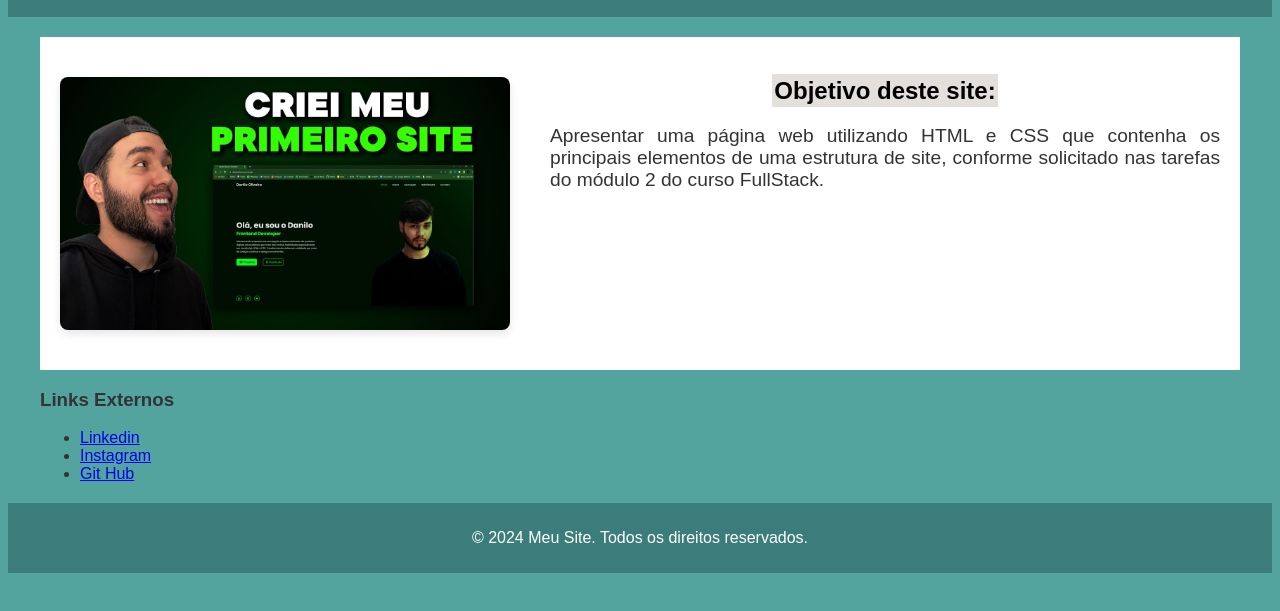
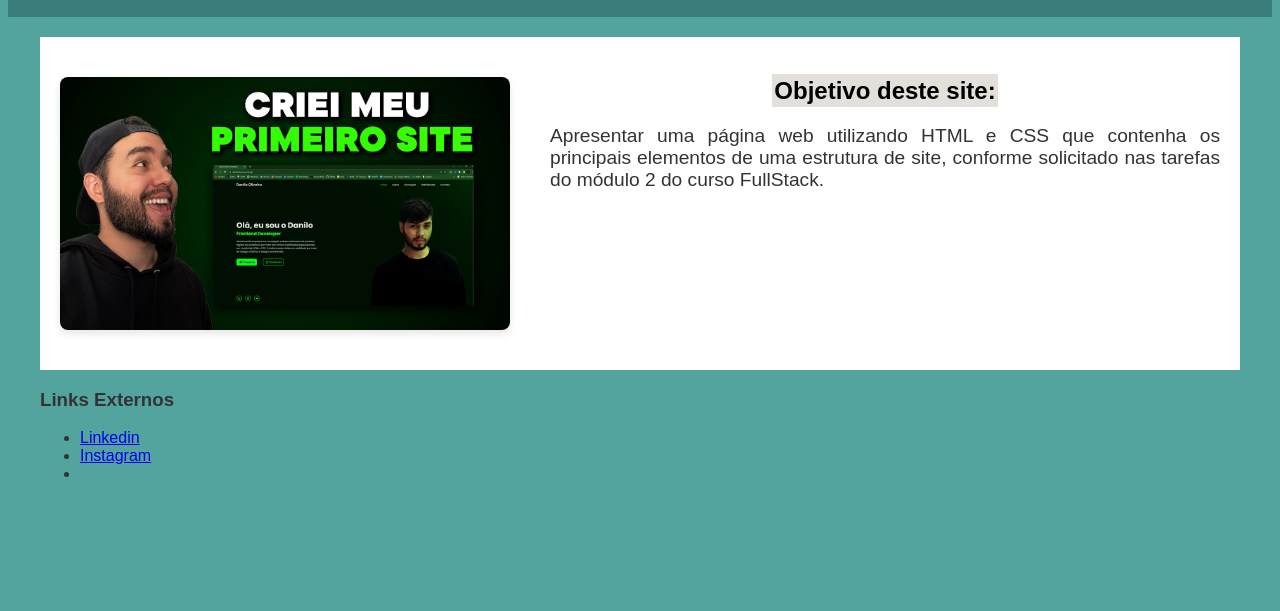
Before and after one commit to DanyelaSoares/atividade3, a plain HTML site: page index.html in a window 1280 px wide. Shown: the part 129-740 px from the top of the page. Drawn offline with Linux system fonts and the light colour scheme.

Commit message:
Pagina inicial

```diff
--- a/index.html
+++ b/index.html
@@ -6,6 +6,7 @@
     <meta name="viewport" content="width=device-width, initial-scale=1.0">
     <title>Meu Site</title>
     <link rel="stylesheet" href="style.css">
+</head>
 
 <body>
 
@@ -31,21 +32,10 @@
                 </p>
             </div>
         </section>
+
         <aside>
             <h3>Links Externos</h3>
             <ul>
                 <li><a href="https://www.linkedin.com/in/danielasoares3/">Linkedin</a></li>
                 <li><a href="https://www.instagram.com/dannyelasoarez/">Instagram</a></li>
-                <li><a href="https://github.com/DanyelaSoares">Git Hub</a></li>
-            </ul>
-        </aside>
-    </div>
-    <footer>
-        <p>&copy; 2024 Meu Site. Todos os direitos reservados.</p>
-    </footer>
-
-</body>
-
-</body>
-
-</html>
+                <li><a href="https://github
```
